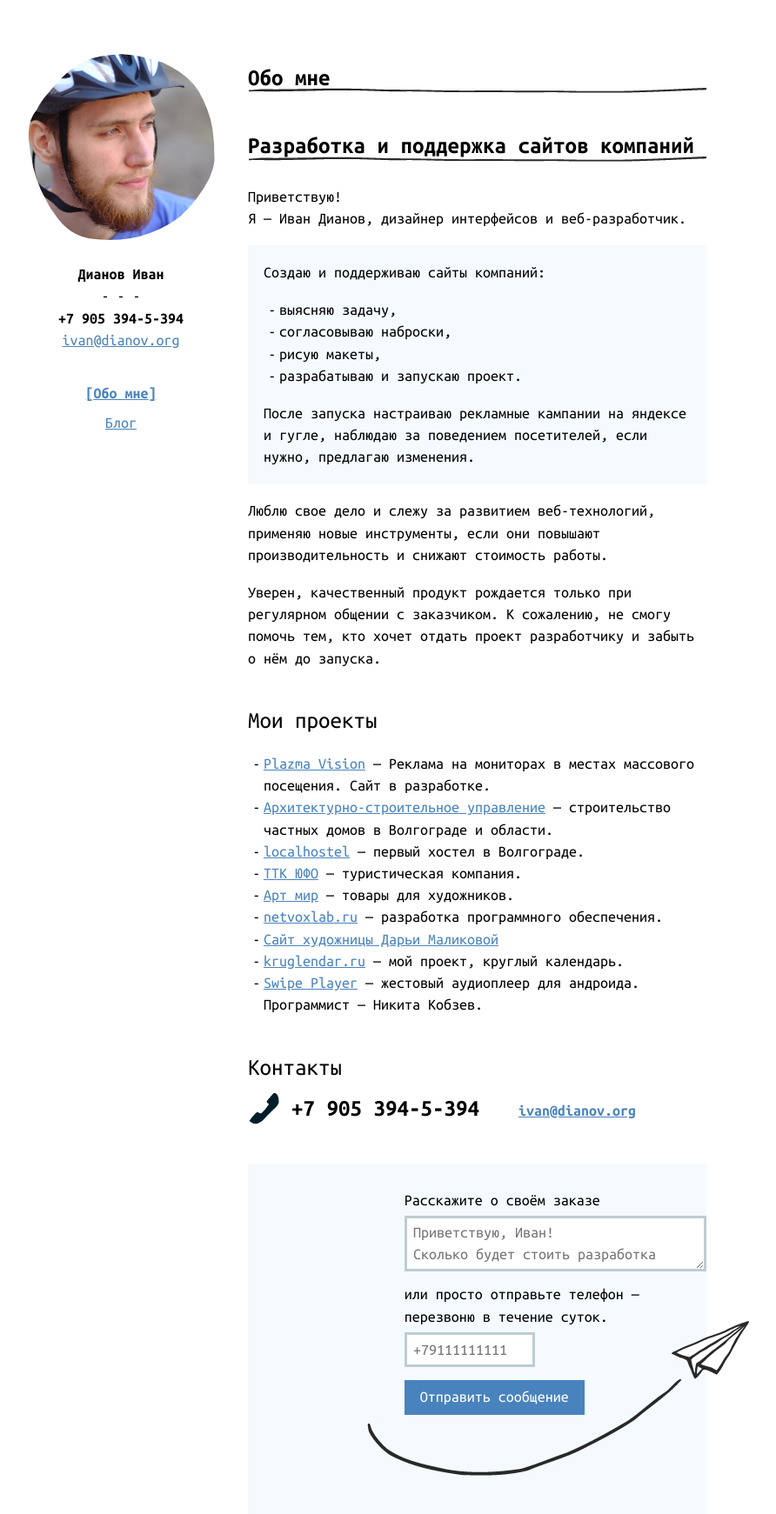
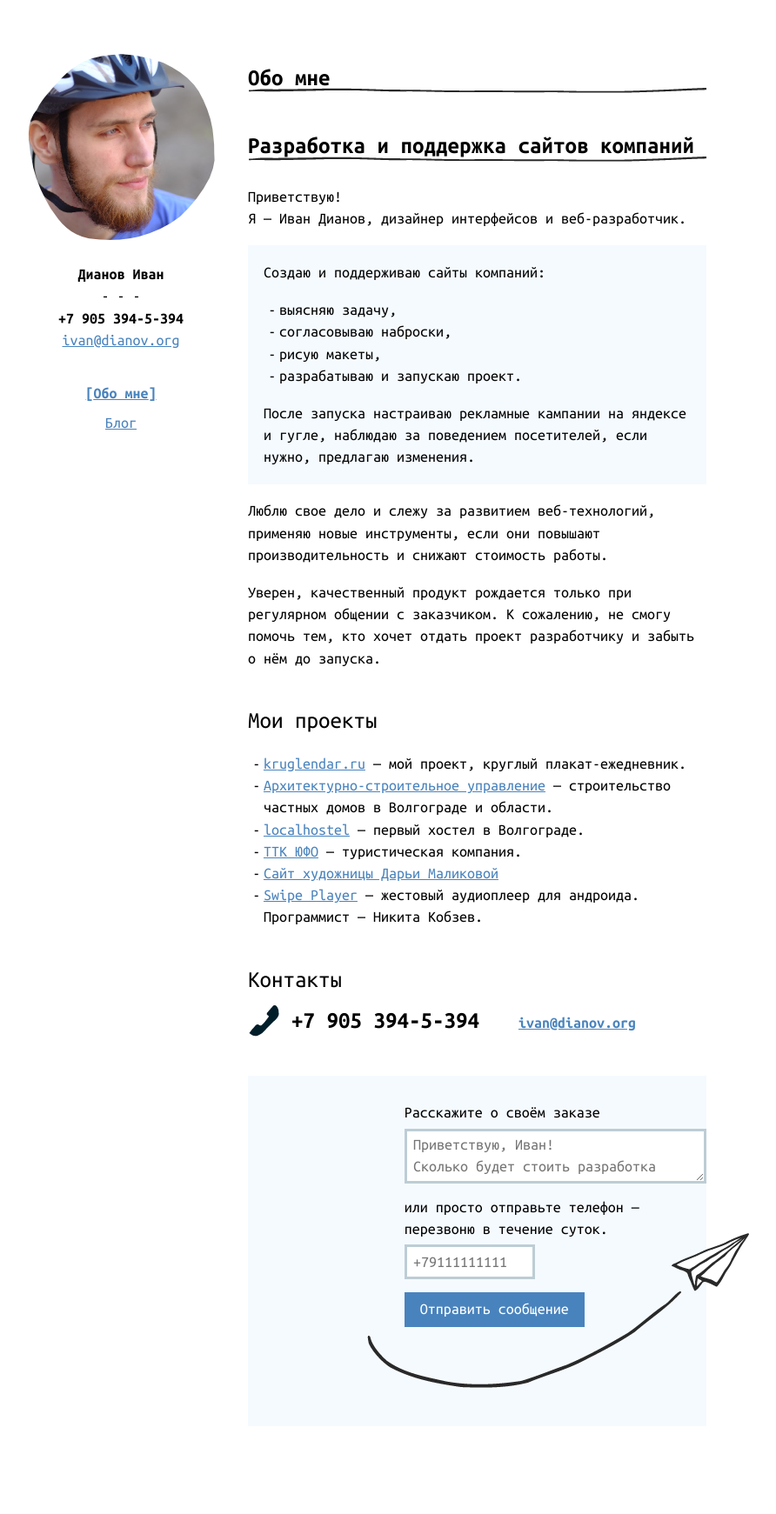
Before and after one commit to illus0r/dianov.org, a Jekyll site: the page built from index.md, in a window 1280 px wide. Shown: the whole page at 87% size, without its empty margins (228-1120 px from the left). Built offline with Jekyll 4.4.1, drawn with Linux system fonts in a browser that asks for light colours; after the commit the page ends 1640 px from its top, so only the background shows below that.

Commit message:
Update index.md

```diff
--- a/index.md
+++ b/index.md
@@ -27,14 +27,14 @@ title: Обо мне
 
 Мои проекты
 -----------
-* [Plazma Vision](http://pv7.dianov.org/){:target="_blank"} — Реклама на мониторах в местах массового посещения. Сайт в разработке.
+<!--* [Plazma Vision](http://pv7.dianov.org/){:target="_blank"} — Реклама на мониторах в местах массового посещения. Сайт в разработке.-->
+* [kruglendar.ru](http://kruglendar.ru){:target="_blank"} — мой проект, круглый плакат-ежедневник.
 * [Архитектурно-строительное управление](http://asu34.ru/){:target="_blank"} — строительство частных домов в Волгограде и области.
 * [localhostel](http://localhostel.ru){:target="_blank"} — первый хостел в Волгограде.
 * [ТТК ЮФО](http://ttkufo.ru){:target="_blank"} — туристическая компания.
-* [Арт мир](http://artmirsalon.ru/){:target="_blank"} — товары для художников.
-* [netvoxlab.ru](http://netvoxlab.ru){:target="_blank"} — разработка программного обеспечения.
+<!--* [Арт мир](http://artmirsalon.ru/){:target="_blank"} — товары для художников.-->
+<!--* [netvoxlab.ru](http://netvoxlab.ru){:target="_blank"} — разработка программного обеспечения.-->
 * [Сайт художницы Дарьи Маликовой](http://malikovadarya.info){:target="_blank"}
-* [kruglendar.ru](http://kruglendar.ru){:target="_blank"} — мой проект, круглый календарь.
 * [Swipe Player](https://play.google.com/store/apps/details?id=net.illusor.swipeplayer&hl=ru){:target="_blank"} — жестовый аудиоплеер для андроида. Программист — Никита Кобзев.
 
 Контакты
```
